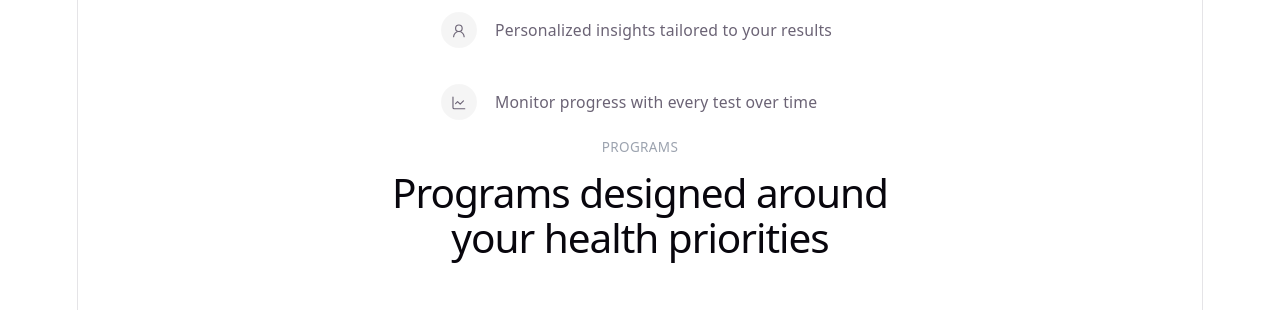
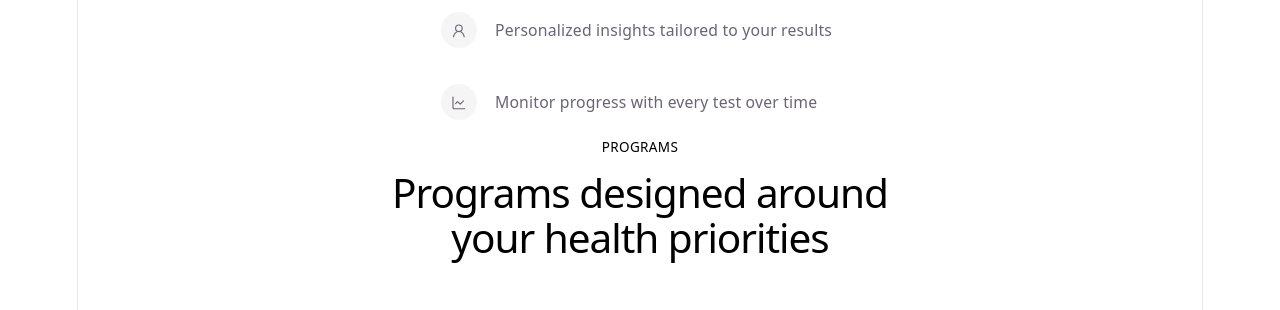
Before and after one commit to Okoronkwo-Franklyn/Avio-Landing-Page-, a React (Vite) app: page / in a window 1280 px wide. Shown: the part 1080-1390 px from the top of the page. Built offline with nearby package versions, Linux system fonts and the light colour scheme.

Commit message:
Change text color to black in Programs component

```diff
--- a/src/components/Programs.jsx
+++ b/src/components/Programs.jsx
@@ -28,10 +28,10 @@ export default function Programs() {
   return (
     <section className="bg-white mx-auto max-w-7xl px-6 pb-24">
       <div className="mx-auto max-w-lg text-center">
-        <p className="text-xs font-medium uppercase tracking-wide text-gray-400">
+        <p className="text-xs font-medium uppercase tracking-wide text-black">
           Programs
         </p>
-        <h2 className="mt-3 text-3xl font-medium tracking-tight md:text-4xl">
+        <h2 className="mt-3 text-3xl font-medium tracking-tight md:text-4xl text-black">
           Programs designed around your health priorities
         </h2>
       </div>
```
